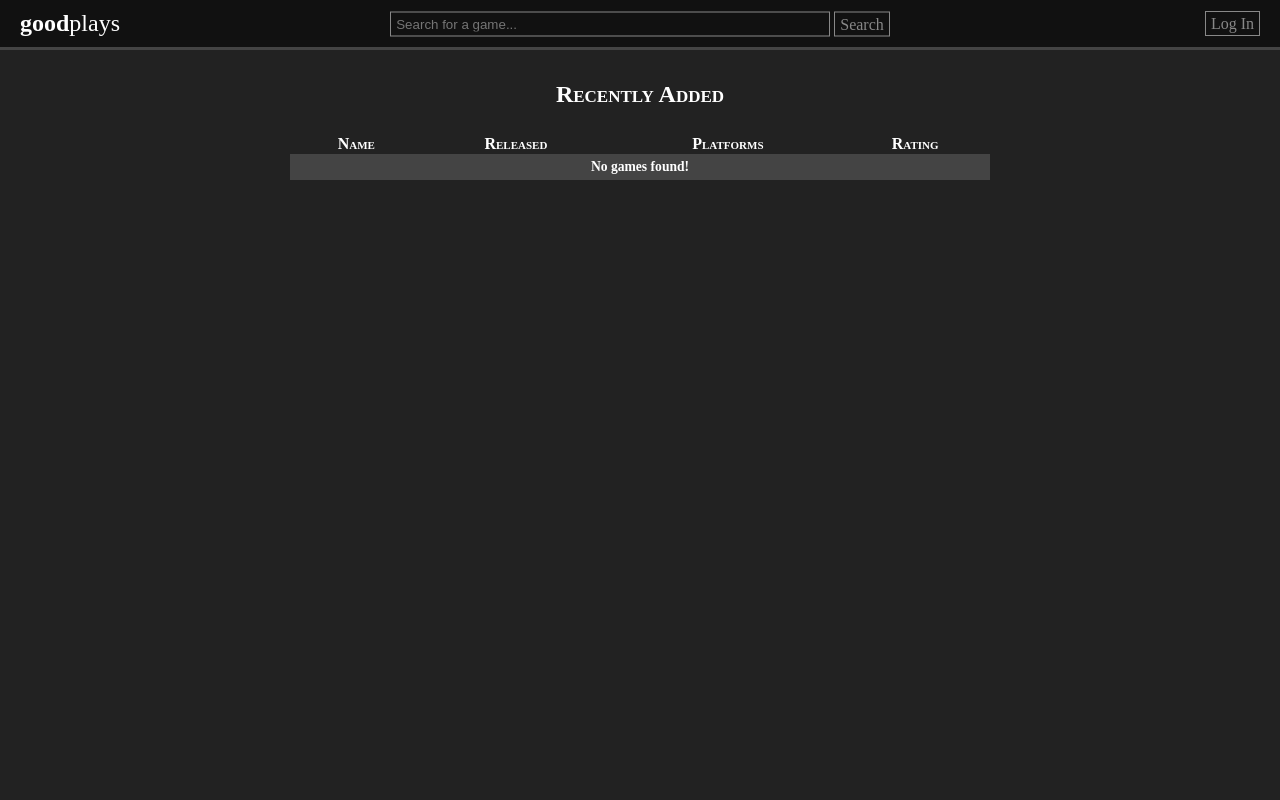
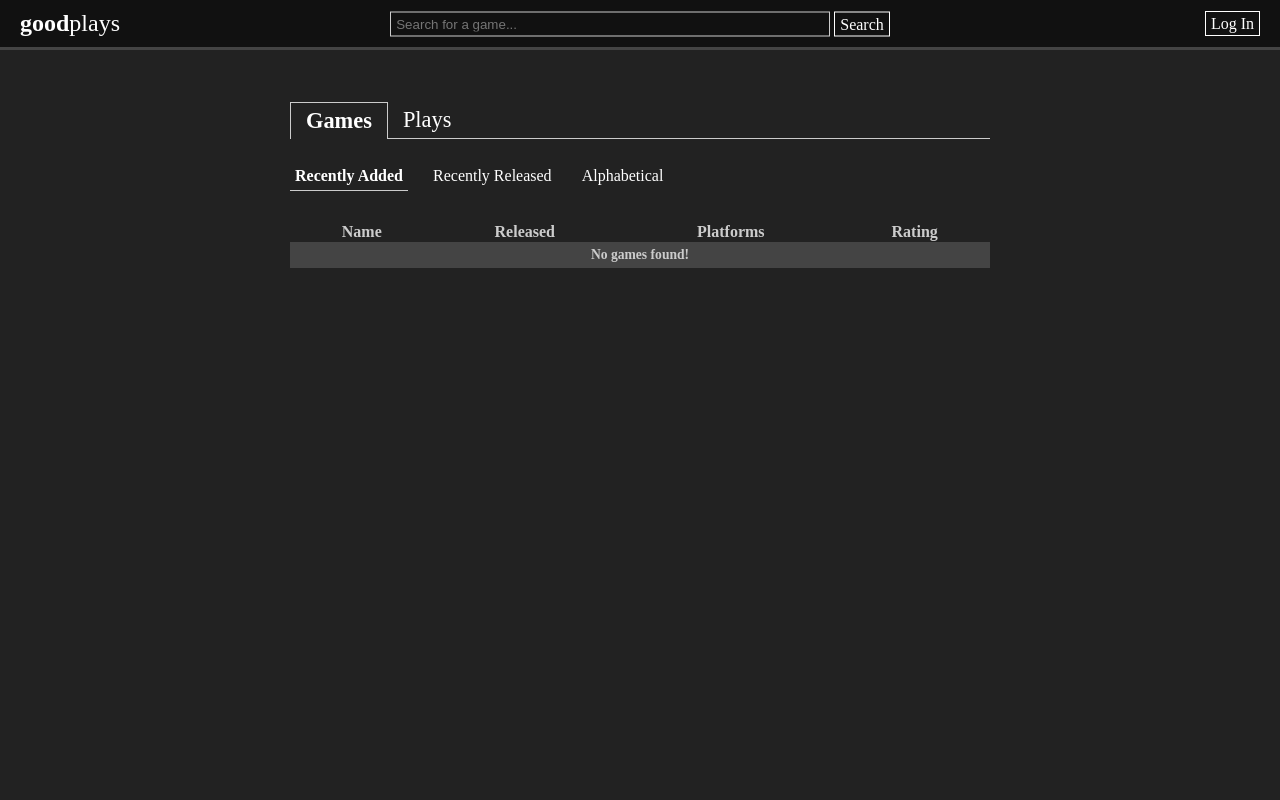
Before and after one commit to spurll/goodplays, a Flask app: page /games in a window 1280 px wide. Run offline with Flask 2, Linux system fonts and the light colour scheme; data that the repository does not hold is empty; parts of the project's set-up code (start-up, migrations or seed data) failed here and were passed over.

Commit message:
Tabs for games and plays, filter content, refactor controller

```diff
--- a/goodplays/static/style.css
+++ b/goodplays/static/style.css
@@ -1,6 +1,6 @@
 body {
     font-family: serif;
-    color: #ffffff;
+    color: #cccccc;
     background-color: #222222;
     overflow-y: auto;
     margin: 0px;
@@ -38,8 +38,7 @@ table:not(.ui-datepicker-calendar) tr:nth-child(even) {
 }
 
 td { font-size: 85%; padding: 5px; }
-th { font-variant: small-caps; }
-tfoot { font-weight: bold; font-variant: small-caps; }
+th { font-weight: bold; }
 
 .ui-datepicker { background-color: #111111; }
 .ui-state-highlight { background-color: #dddddd !important; border-color: #000000 !important; color: #000000 !important; }
@@ -73,10 +72,6 @@ tfoot { font-weight: bold; font-variant: small-caps; }
     display: inline-block;
 }
 
-#title a {
-    color: #ffffff;
-}
-
 #search {
     width: 700px;
     margin: auto;
@@ -103,19 +98,77 @@ tfoot { font-weight: bold; font-variant: small-caps; }
 }
 
 h1 {
-    font-variant: small-caps;
     text-align: center;
-    font-size: 150%;
-    padding-top: 5px;
+    font-size: 140%;
+    padding: 5px 0 10px;
+}
+
+h2 {
+    text-align: center;
+    font-size: 100%;
+}
+
+:not(.tabs) h1, :not(.tabs) h2 {
+    font-weight: bold;
+}
+
+.tabs h1, .tabs h2 {
+    font-weight: normal;
+    text-align: left;
+    padding-bottom: 0;
+    white-space: nowrap;
+}
+
+.tabs h1 li.selected {
+    border-left: 1px solid #cccccc;
+    border-top: 1px solid #cccccc;
+    border-right: 1px solid #cccccc;
+}
+
+.tabs h1 li:not(.selected) {
+    border-bottom: 1px solid #cccccc;
+}
+
+.tabs h2 li.selected {
+    border-bottom: 1px solid #cccccc;
+}
+
+.tabs h1 li:last-child {
+    width: 100%;
+}
+
+.tabs ul {
+    display: flex;
+    list-style: none;
+    padding: 0;
+}
+
+.tabs h1 li {
+    padding: 5px 15px;
+    margin-left: 0;
+    margin-right: 0;
+}
+
+.tabs h2 li {
+    padding: 5px;
+    margin-left: 0;
+    margin-right: 20px;
+}
+
+.tabs h1 span {
+    padding: 10px;
+}
+
+.tabs h2 span {
+    padding-right: 15px;
+}
+
+div.tabs {
     padding-bottom: 10px;
 }
 
-h2 {
-    font-variant: small-caps;
-    text-align: center;
-    font-size: 125%;
-    padding-top: 5px;
-    padding-bottom: 10px;
+h1 .selected, h2 .selected {
+    font-weight: bold;
 }
 
 .small-screen {
@@ -170,6 +223,10 @@ table:not(.ui-datepicker-calendar) tr:nth-child(even) {
     border-color: #303030;
 }
 
+td.name {
+    font-weight: bold;
+}
+
 td.rating {
     text-align: center;
 }
@@ -191,21 +248,21 @@ td.empty {
 
 a:link, a:visited, a:active {
     text-decoration: none;
-    color: #888888;
+    color: #ffffff;
 }
 
 a:hover {
     text-decoration: none;
-    color: #ffffff;
+    color: #cccccc;
 }
 
 a.button {
-    border: 1px solid #888888;
+    border: 1px solid #ffffff;
     padding: 3px 5px;
 }
 
 a.button:hover {
-    border: 1px solid #ffffff;
+    border: 1px solid #cccccc;
 }
 
 img.art:not(.small) {
@@ -240,14 +297,14 @@ form {
 input {
     color: #ffffff;
     background-color: transparent;
-    border: solid 1px #888888;
+    border: solid 1px #cccccc;
     padding: 2px 4px;
 }
 
 select {
     color: #ffffff;
     background-color: transparent;
-    border: solid 1px #888888;
+    border: solid 1px #cccccc;
     padding: 1px;
 }
 
--- a/goodplays/templates/base.html
+++ b/goodplays/templates/base.html
@@ -90,10 +90,6 @@
         {% endwith %}
 
         <div id="content">
-            {% if title %}
-            <h1>{{ title }}</h1>
-            {% endif %}
-
             {% block content %}
             {% endblock %}
         </div>
--- a/goodplays/templates/games.html
+++ b/goodplays/templates/games.html
@@ -1,5 +1,31 @@
 {% extends "base.html" %}
 {% block content %}
+
+<div class="tabs">
+    <h1>
+        <ul>
+            <li class="selected"><a href={{ url_for('games') }}>Games</a></li>
+            <li><a href={{ url_for('plays') }}>Plays</a></li>
+            <li>&nbsp;</li>
+        </ul>
+    </h1>
+    <h2>
+        <ul>
+            <li class={{ 'selected' if sort == 'added' else '' }}>
+                <a href={{ url_for('games', sort='added') }}>Recently Added</a>
+            </li>
+            <li class={{ 'selected' if sort == 'released' else '' }}>
+                <a href={{ url_for('games', sort='released') }}>Recently Released</a>
+            </li>
+            <li class={{ 'selected' if sort == 'name' else '' }}>
+                <a href={{ url_for('games', sort='name') }}>Alphabetical</a>
+            </li>
+            {% if search %}
+            <li class="selected">Search: {{ search }}</li>
+            {% endif %}
+        </ul>
+    </h2>
+</div>
 
 <table id="games">
     <thead>
@@ -31,7 +57,7 @@
 </table>
 
 {% if giantbomb %}
-<h1>Giant Bomb</h1>
+<h1>Results from Giant Bomb</h1>
 
 <table id="giantbomb">
     <thead>
@@ -45,12 +71,6 @@
         </tr>
     </thead>
     <tbody>
-        {% if not giantbomb %}
-        <tr>
-            <td class="empty" colspan="6">No games found!</td>
-        </tr>
-        {% endif %}
-
         {% for game, in_db in giantbomb %}
         <tr id={{ game.gb_id }}>
             <td class="art"><img class="art small" src={{ game.image_url if game.image_url else url_for('static', filename='default.png') }} /></td>
--- a/goodplays/templates/login.html
+++ b/goodplays/templates/login.html
@@ -11,6 +11,8 @@
         });
     });
 </script>
+
+<h1>Log In</h1>
 
 <div class="login">
     <form id="login-form" action="" method="POST" name="login-form">
--- a/goodplays/views.py
+++ b/goodplays/views.py
@@ -25,11 +25,15 @@ def index():
 # TODO: Whenever tags are displayed, they're links! click on a link to bring up
 # all games that have plays that have been tagged with that tag?
 
+# TODO display status via icon with description as alt/title text (maybe
+# make it toggleable by clicking); add this to the game/play view, too!
+
+# TODO Fix resize stuff in base.html
+
+# TODO Add pagination.
+
 # TODO: NEXT NEXT NEXT
 # Abiltiy to EDIT A PLAY on the Details page (not implemented)
-
-# TODO display status via icon with description as alt/title text (maybe
-# make it toggleable by clicking); add this to the game/play view, too!
 
 
 @app.route('/search')
@@ -42,13 +46,11 @@ def search():
     g = controller.search(query)
     gb = controller.search_gb(query)
 
-    if not g and not gb:
-        flash("Games don't exist. Good riddance.")
-
     return render_template(
         'games.html',
         title=f'Search: {query}',
         user=current_user,
+        search=query,
         games=g,
         giantbomb=gb
     )
@@ -59,13 +61,18 @@ def games():
     """
     Shows the 20 most recent games added to the DB.
     """
-    g = controller.recent_games()
+    sort = request.args.get('sort', 'added')
+    page = int(request.args.get('page', '1'))
+
+    g = controller.games(sort, page)
 
     return render_template(
         'games.html',
-        title='Recently Added',
+        title='Games',
         user=current_user,
-        games=g
+        games=g,
+        sort=sort,
+        page=page
     )
 
 
@@ -75,18 +82,28 @@ def plays():
     """
     Displays a user's 20 most recent plays.
     """
+    status = Status.coerce(request.args.get('status'))
     page = int(request.args.get('page', '1'))
-    p = controller.recent_plays(current_user, page)
+
+    p = controller.plays(current_user, status, page)
+
+    statuses = [
+        {'name': s, 'pretty': s.pretty(), 'selected': status == s}
+        for s in Status.in_use()
+    ]
 
     return render_template(
         'plays.html',
-        title='Recently Played',
+        title='Plays',
         user=current_user,
-        plays=p
+        plays=p,
+        status=status,
+        statuses=statuses,
+        page=page
     )
 
 
-@app.route('/details/<id>')
+@app.route('/details/<int:id>')
 def details(id):
     """
     Displays a game's details page.
@@ -104,7 +121,7 @@ def details(id):
         game=game,
         add_form=AddPlayForm(),
         edit_form=EditPlayForm(),
-        plays=controller.plays(current_user, game.id)
+        plays=controller.game_plays(current_user, game.id)
     )
 
 
@@ -200,18 +217,16 @@ def login():
     form = LoginForm()
 
     if request.method == 'GET':
-        return render_template(
-            'login.html', title='Log In', form=form, hide_user=True
-        )
+        return render_template('login.html', title='Log In', form=form,
+            hide_user=True)
 
     if form.validate_on_submit():
         user, message = authenticate(form.username.data, form.password.data)
 
         if not user:
             flash(f'Login failed: {message}.')
-            return render_template(
-                'login.html', title='Log In', form=form, hide_user=True
-            )
+            return render_template('login.html', title='Log In', form=form,
+                hide_user=True)
 
         if user and user.is_authenticated:
             db_user = User.query.get(user.id)
@@ -223,9 +238,8 @@ def login():
 
             return redirect(request.args.get('next') or url_for('index'))
 
-    return render_template(
-        'login.html', title='Log In', form=form, hide_user=True
-    )
+    return render_template('login.html', title='Log In', form=form,
+        hide_user=True)
 
 
 @app.route('/logout')
```
Also changed, not shown: goodplays/controller.py (+45 -64 lines), goodplays/models.py (+6 -5 lines), goodplays/templates/details.html (+11 -0 lines), goodplays/templates/plays.html (+22 -0 lines).
